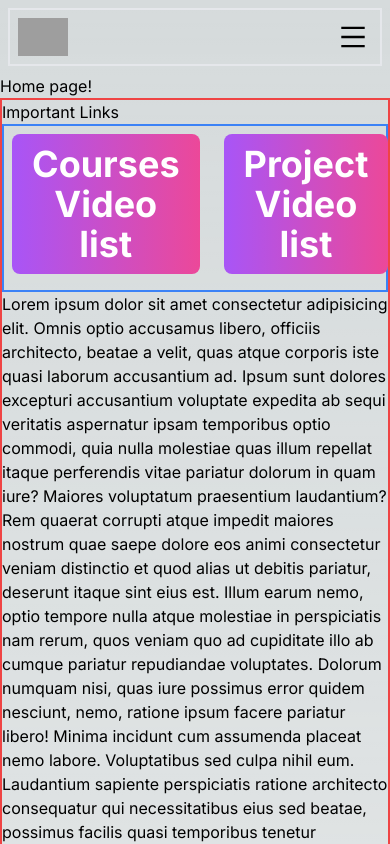
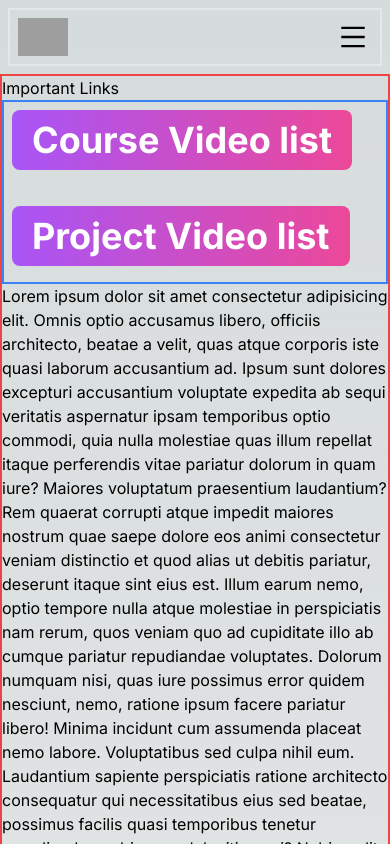
Before and after one commit to webdev-ashishk/webdev-mastery, a Next.js app: page / in a window 390 px wide. Shown: the top 844 px of the page. Built offline with nearby package versions, Linux system fonts and the light colour scheme; grey boxes are pictures that could not be loaded.

Commit message:
working with responsiveness

```diff
--- a/app/globals.css
+++ b/app/globals.css
@@ -25,3 +25,8 @@ body {
     )
     rgb(var(--background-start-rgb));
 }
+.container {
+  min-height: 100vh;
+  position: relative;
+  color: green;
+}
--- a/app/page.js
+++ b/app/page.js
@@ -3,7 +3,6 @@ import Body from "@/components/Body";
 export default function Home() {
   return (
     <main>
-      <h1>Home page!</h1>
       <Body />
     </main>
   );
--- a/components/Body.jsx
+++ b/components/Body.jsx
@@ -2,13 +2,13 @@ const Body = () => {
   return (
     <div className="border-2 border-solid border-red-500">
       <h1>Important Links</h1>
-      <ul className="flex text-4xl border-2 border-solid border-blue-500">
+      <ul className="flex text-4xl justify-center gap-8 sm:flex-col sm:gap-3 md:flex-row border-2 border-solid border-blue-500">
         <li className="m-2">
           <button
             type="button"
             class="text-white bg-gradient-to-r from-purple-500 to-pink-500 hover:bg-gradient-to-l focus:ring-4 focus:outline-none focus:ring-purple-200 dark:focus:ring-purple-800 font-bold rounded-lg px-5 py-2.5 text-center me-2 mb-2"
           >
-            Courses Video list
+            Course Video list
           </button>
         </li>
         <li className="m-2">
--- a/components/Footer.jsx
+++ b/components/Footer.jsx
@@ -1,9 +1,10 @@
 const Footer = () => {
+  const currentYear = new Date().getFullYear();
   return (
     <div className="h-20 border-2">
       footer
       <div className="flex justify-center h-screen">
-        <h1>SUMAN MALAKAR @2023</h1>
+        <h1>SUMAN MALAKAR @{currentYear}</h1>
       </div>
     </div>
   );
--- a/components/NavBar.jsx
+++ b/components/NavBar.jsx
@@ -26,7 +26,7 @@ const NavBar = () => {
     );
   };
   return (
-    <div className="border-2 flex justify-between m-2">
+    <div className="border-2 flex justify-between m-2 sticky top-0">
       <div className="flex  gap-4 text-5xl m-2 font-bold ">
         <snap className="">
           <Image
@@ -39,7 +39,7 @@ const NavBar = () => {
         <h1 className="sm:hidden lg:block md:block">Tailwinds</h1>
       </div>
       <nav className=" lg:block md:hidden sm:hidden flex justify-center items-center m-2">
-        <ul className="flex gap-7  text-3xl font-bold">
+        <ul className="flex gap-7 sm:text-1xl  md:text-3xl md:font-bold sm:font-semibold">
           <li>
             <Link href="/courses">courses</Link>
           </li>
```
